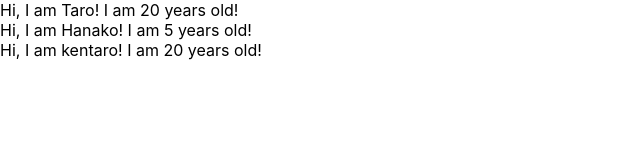
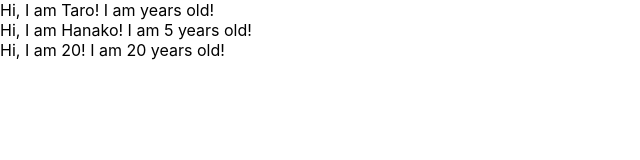
Before and after one commit to masayaeto/react-redux-crud-app, a React (Create React App) app: page / in a window 1280 px wide. Shown: the top 160 px of the page, without its empty margins (0-640 px from the left). Built offline with nearby package versions, Linux system fonts and the light colour scheme.

Commit message:
learn prop-types

```diff
--- a/src/App.js
+++ b/src/App.js
@@ -1,10 +1,11 @@
 import React from 'react';
+import PropTypes from 'prop-types';
 
 const App = () => {
   const profiles = [
     {name: "Taro"},
     {name: "Hanako", age: "5"},
-    {name: "kentaro", age: "20"}
+    {name: 20, age: "20"}
   ]
   return (
     <div>
@@ -21,7 +22,9 @@ const User = (props) => {
   return <div>Hi, I am {props.name}! I am {props.age} years old!</div>
 }
 
-User.defaultProps = {
-  age: 20
+User.propTypes = {
+  name: PropTypes.string,
+  age: PropTypes.number
 }
+
 export default App;
```
Also changed, not shown: 1 other file (tests, documents, lock files or other folders).
